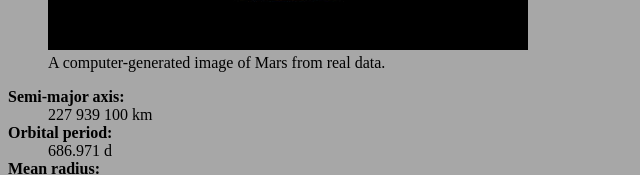
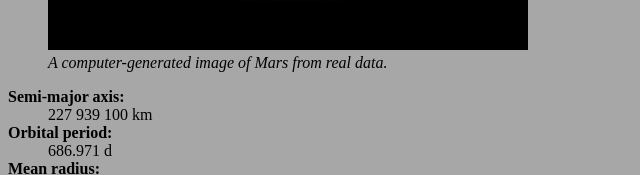
Before and after one commit to Chan0369/dsn1674-assignment-3, a plain HTML site: page index.html in a window 1280 px wide. Shown: the part 1488-1663 px from the top of the page, 0-640 px from the left. Drawn offline with Linux system fonts and the light colour scheme; a web font is replaced by a local one.

Commit message:
Changed fig caption to italic

```diff
--- a/css/main.css
+++ b/css/main.css
@@ -70,3 +70,7 @@ blockquote {
   font-weight: bold;
   font-style: italic;
 }
+
+figcaption {
+  font-style: italic;
+}
```
